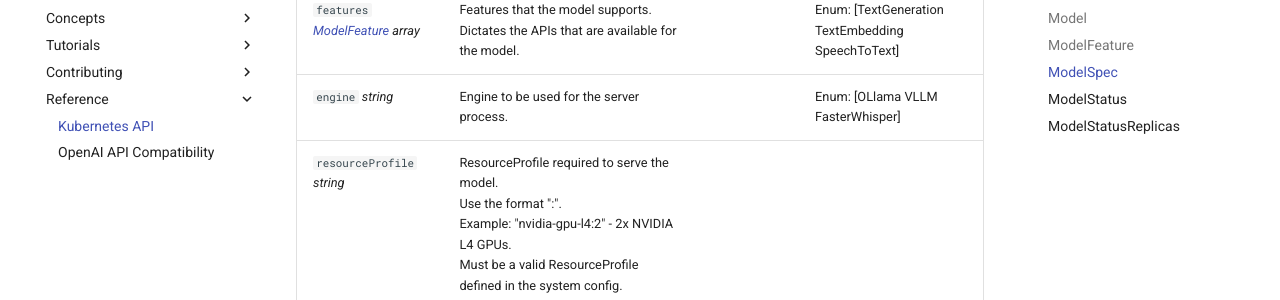
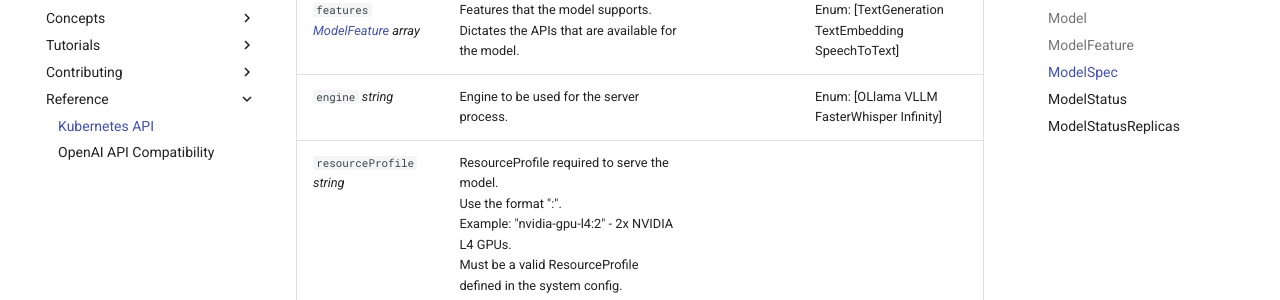
Before and after one commit to substratusai/kubeai, an MkDocs documentation site: the page built from docs/reference/kubernetes-api.md, in a window 1280 px wide and 900 px high, scrolled down 1248 px. Shown: the part 171-471 px from the top of the window. Built offline with MkDocs 1.6.1 and Material for MkDocs 9.7.7, drawn with Linux system fonts in a browser that asks for light colours; comment, search, counter and statistics services are not loaded.

```diff
--- a/docs/reference/kubernetes-api.md
+++ b/docs/reference/kubernetes-api.md
@@ -61,7 +61,7 @@ _Appears in:_
 | --- | --- | --- | --- |
 | `url` _string_ | URL of the model to be served.<br />Currently only the following formats are supported:<br />For VLLM & FasterWhisper engines: "hf://<model-repo>/<model-name>"<br />For OLlama engine: "ollama://<model> |  |  |
 | `features` _[ModelFeature](#modelfeature) array_ | Features that the model supports.<br />Dictates the APIs that are available for the model. |  | Enum: [TextGeneration TextEmbedding SpeechToText] <br /> |
-| `engine` _string_ | Engine to be used for the server process. |  | Enum: [OLlama VLLM FasterWhisper] <br /> |
+| `engine` _string_ | Engine to be used for the server process. |  | Enum: [OLlama VLLM FasterWhisper Infinity] <br /> |
 | `resourceProfile` _string_ | ResourceProfile required to serve the model.<br />Use the format "<resource-profile-name>:<count>".<br />Example: "nvidia-gpu-l4:2" - 2x NVIDIA L4 GPUs.<br />Must be a valid ResourceProfile defined in the system config. |  |  |
 | `image` _string_ | Image to be used for the server process.<br />Will be set from ResourceProfile + Engine if not specified. |  |  |
 | `args` _string array_ | Args to be added to the server process. |  |  |
```
